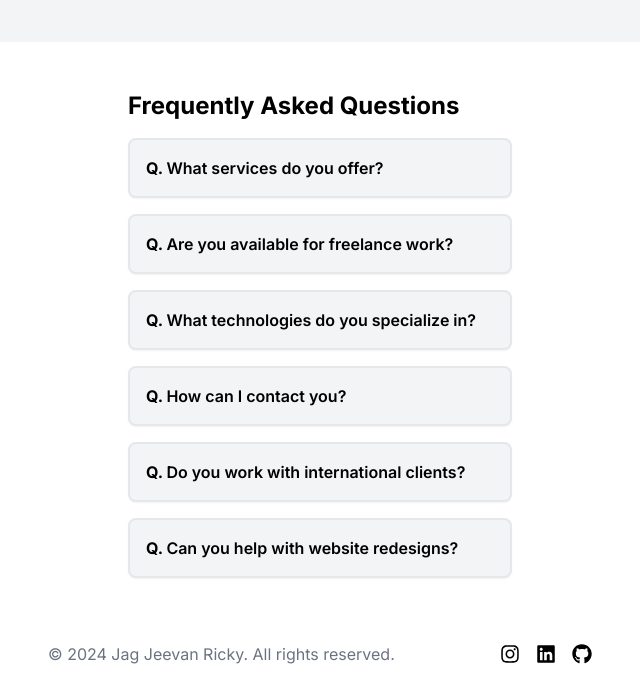
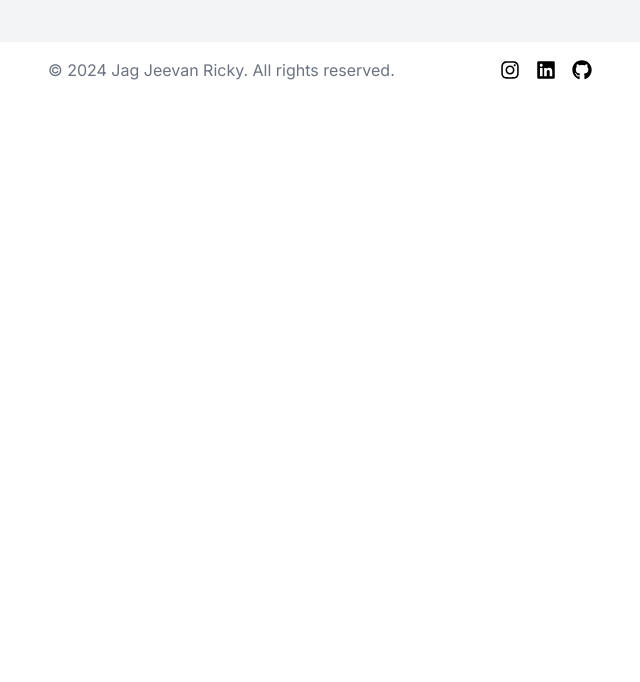
Before and after one commit to GOne0816/Portfolio, a React (Vite) app: page / in a window 1280 px wide. Shown: the part 5374-6056 px from the top of the page, without its empty margins (320-960 px from the left). After the commit the page ends 5472 px from the top, so only its background shows below. Built offline with nearby package versions, Linux system fonts and the light colour scheme; what tailwind-gradient-mask-image would draw is missing.

Commit message:
Comment out FAQ component in App.jsx for future use

```diff
--- a/src/App.jsx
+++ b/src/App.jsx
@@ -6,7 +6,7 @@ import Projects from "./Components/4_Projects/Projects";
 import Contact from "./Components/5_Contacts/Contact";
 import Footer from "./Components/6_Footer/Footer";
 // import Timeline from "./Components/7_Timeline/Timeline";
-import FAQ from "./Components/8_FAQ/FAQ";
+// import FAQ from "./Components/8_FAQ/FAQ";
 // import Hobbies from "./Components/9_Hobbies/Hobbies";
 import "./App.css";
 import { FaSun } from "react-icons/fa6";
@@ -43,7 +43,7 @@ function App() {
         <Skill />
         <Projects />
         <Contact />
-        <FAQ />
+        {/* <FAQ /> */}
         <Footer />
       </div>
     </>
```
